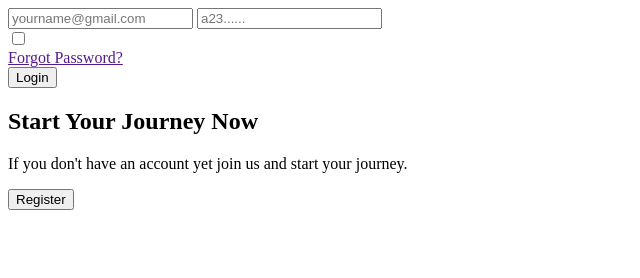
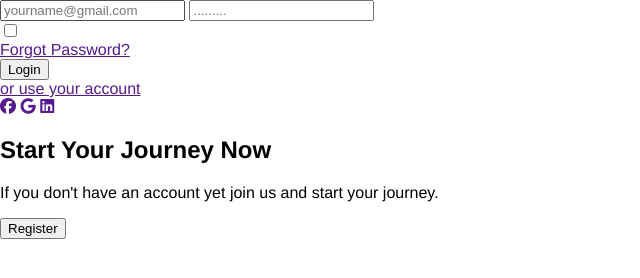
Before and after one commit to Simran-webstudent/form-html, a plain HTML site: page Login_form_layout.html in a window 1280 px wide. Shown: the whole page, without its empty margins (0-640 px from the left). Drawn offline with Linux system fonts and the light colour scheme.

Commit message:
add some more tag

```diff
--- a/Login_form_layout.html
+++ b/Login_form_layout.html
@@ -4,6 +4,8 @@
     <meta charset="UTF-8">
     <meta name="viewport" content="width=device-width, initial-scale=1.0">
     <title>Login Form</title>
+    <link rel="stylesheet" href="login_form_layout.css">
+    <link rel="stylesheet" href="https://cdnjs.cloudflare.com/ajax/libs/font-awesome/6.7.2/css/all.min.css    ">
 </head>
 <body>
     <div class="container">
@@ -12,7 +14,7 @@
              <form action="">
                 <div class=" row mb16">
                 <input type="Email" name="email" placeholder="yourname@gmail.com">
-                <input type="Password" name="password" placeholder="a23......">
+                <input type="Password" name="password" placeholder=".........">
                 </div>
                 <div class="row">
                 <div class="col-50 ">
@@ -26,7 +28,13 @@
              <div class="login_button">
                 <button>Login</button>
              </div>
-             <div></div>
+             <div class="another link">
+                  <a href="">or use your account</a>
+             </div>
+             <div class="login_icon">
+                <a href=""> <i class="fa-brands fa-facebook"></i></a>
+                <a href=""><i class="fa-brands fa-google"></i></a>
+                <a href=""><i class="fa-brands fa-linkedin"></i></a>
           </div>
         </section>
         <section class="right right_section">
```
